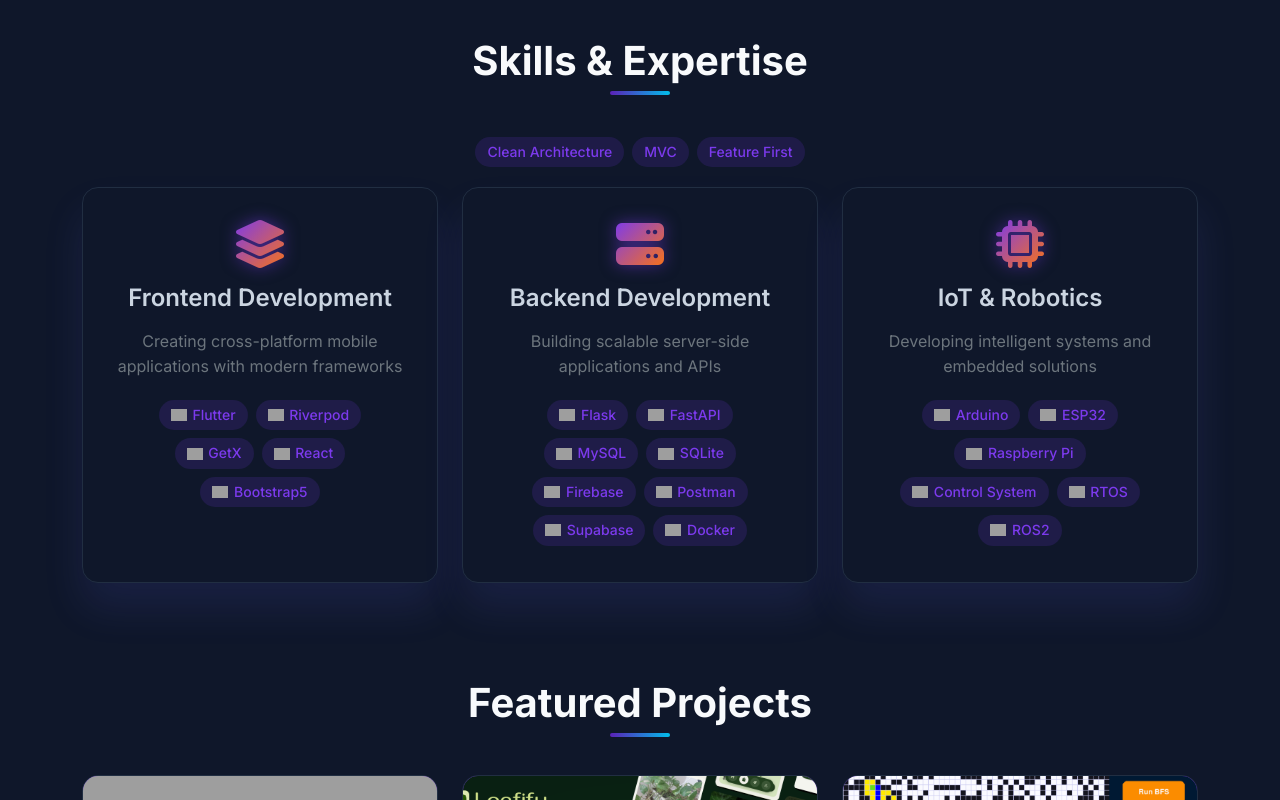
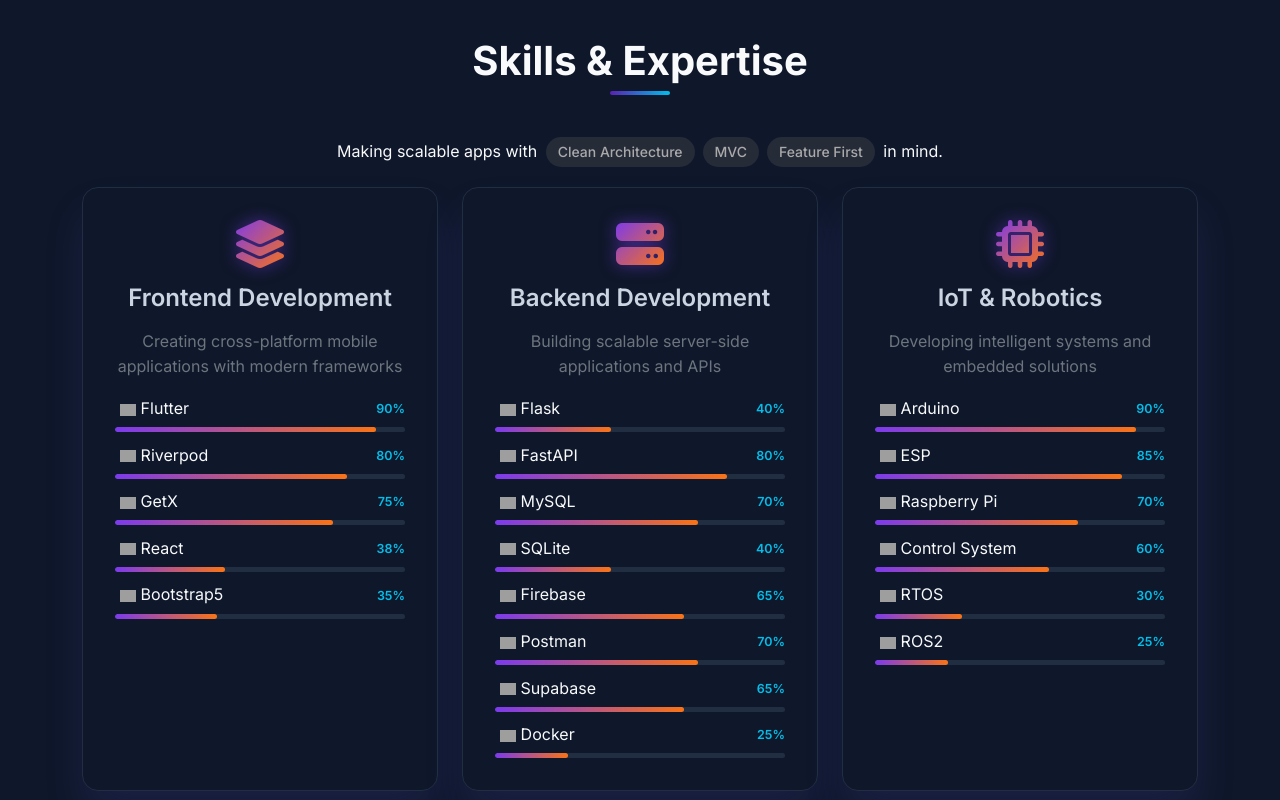
Before and after one commit to Naahian/naahian, a React (Create React App) app: page / in a window 1280 px wide. Shown: the part 800-1600 px from the top of the page. Built offline with nearby package versions, Linux system fonts and the light colour scheme; grey boxes are pictures that could not be loaded; some icons are missing.

Commit message:
skill ui,code animation update

```diff
--- a/public/index.html
+++ b/public/index.html
@@ -3,7 +3,7 @@
 
 <head>
   <meta charset="utf-8" />
-  <link rel="icon" href="%PUBLIC_URL%/favicon.ico" />
+  <link rel="icon" href="%PUBLIC_URL%/favicon.png" />
   <meta name="viewport" content="width=device-width, initial-scale=1" />
   <meta name="theme-color" content="#000000" />
   <meta name="description" content="Web site created using create-react-app" />
--- a/src/App.css
+++ b/src/App.css
@@ -216,7 +216,6 @@
 
 
 /* Skill Section */
-
 .skill-card {
   background: var(--bg-primary);
   border: 1px solid var(--border-color);
@@ -280,8 +279,8 @@
   display: inline-flex;
   align-items: center;
   gap: 0.35rem;
-  background: var(--primary-light);
-  color: var(--primary-color);
+  background: #55555555;
+  color: #aaa;
   padding: 0.25rem 0.75rem;
   border-radius: 20px;
   font-size: 0.875rem;
@@ -292,7 +291,58 @@
 .badge-icon {
   width: 16px;
   height: 16px;
+  margin: 0.3rem;
   object-fit: contain;
+}
+
+.skill-items-list {
+  display: flex;
+  flex-direction: column;
+  gap: 0.65rem;
+  text-align: left;
+}
+
+.skill-item {
+  display: flex;
+  flex-direction: column;
+  gap: 0.3rem;
+}
+
+.skill-item-header {
+  display: flex;
+  justify-content: space-between;
+  align-items: center;
+}
+
+.skill-percentage {
+  font-size: 0.78rem;
+  font-weight: 600;
+  color: var(--accent-color);
+  min-width: 36px;
+  text-align: right;
+}
+
+.skill-bar-track {
+  width: 100%;
+  height: 5px;
+  background: var(--border-color);
+  border-radius: 99px;
+  overflow: hidden;
+}
+
+.skill-bar-fill {
+  height: 100%;
+  width: 0%;
+  border-radius: 99px;
+  background: linear-gradient(90deg, #7c3aed, #f97316);
+  animation: fillBar 1.2s ease forwards;
+  animation-delay: 0.2s;
+}
+
+@keyframes fillBar {
+  to {
+    width: var(--target-width);
+  }
 }
 
 /* projects */
--- a/src/components/code.css
+++ b/src/components/code.css
@@ -9,7 +9,7 @@
     position: relative;
     overflow: hidden;
     box-shadow: 0 20px 40px var(--shadow-color);
-    animation: hoverApear .7s ease;
+    animation: hoverApear 1s ease;
 }
 
 .code-container::before {
@@ -24,13 +24,13 @@
             transparent,
             var(--accent-color),
             transparent);
-    animation: borderGlow 4s ease-in-out infinite;
+    animation: borderGlow 2s ease-in-out infinite;
     filter: blur(1px);
 }
 
 @keyframes hoverApear {
     0% {
-        transform: translateY(4rem) rotateZ(3deg) scale(.8);
+        transform: translateY(4rem) rotateZ(8deg) scale(.6);
         opacity: .3;
     }
 
--- a/src/components/skills.jsx
+++ b/src/components/skills.jsx
@@ -5,14 +5,13 @@
         {
             category: "Frontend Development",
             icon: "fa-solid fa-layer-group",
-
             description: "Creating cross-platform mobile applications with modern frameworks",
             items: [
-                { name: "Flutter", icon: "https://cdn.jsdelivr.net/gh/devicons/devicon/icons/flutter/flutter-original.svg" },
-                { name: "Riverpod", icon: "https://riverpod.dev/img/logo.svg" },
-                { name: "GetX", icon: "https://cdn.jsdelivr.net/gh/devicons/devicon/icons/dart/dart-original.svg" },
-                { name: "React", icon: "https://cdn.jsdelivr.net/gh/devicons/devicon/icons/react/react-original.svg" },
-                { name: "Bootstrap5", icon: "https://cdn.jsdelivr.net/gh/devicons/devicon/icons/bootstrap/bootstrap-original.svg" },
+                { name: "Flutter", icon: "https://cdn.jsdelivr.net/gh/devicons/devicon/icons/flutter/flutter-original.svg", percentage: 90 },
+                { name: "Riverpod", icon: "https://riverpod.dev/img/logo.svg", percentage: 80 },
+                { name: "GetX", icon: "https://cdn.jsdelivr.net/gh/devicons/devicon/icons/dart/dart-original.svg", percentage: 75 },
+                { name: "React", icon: "https://cdn.jsdelivr.net/gh/devicons/devicon/icons/react/react-original.svg", percentage: 38 },
+                { name: "Bootstrap5", icon: "https://cdn.jsdelivr.net/gh/devicons/devicon/icons/bootstrap/bootstrap-original.svg", percentage: 35 },
             ],
         },
         {
@@ -20,14 +19,14 @@
             icon: "fa-solid fa-server",
             description: "Building scalable server-side applications and APIs",
             items: [
-                { name: "Flask", icon: "https://cdn.jsdelivr.net/gh/devicons/devicon/icons/flask/flask-original.svg" },
-                { name: "FastAPI", icon: "https://cdn.jsdelivr.net/gh/devicons/devicon/icons/fastapi/fastapi-original.svg" },
-                { name: "MySQL", icon: "https://cdn.jsdelivr.net/gh/devicons/devicon/icons/mysql/mysql-original.svg" },
-                { name: "SQLite", icon: "https://cdn.jsdelivr.net/gh/devicons/devicon/icons/sqlite/sqlite-original.svg" },
-                { name: "Firebase", icon: "https://cdn.jsdelivr.net/gh/devicons/devicon/icons/firebase/firebase-plain.svg" },
-                { name: "Postman", icon: "https://cdn.jsdelivr.net/gh/devicons/devicon/icons/postman/postman-original.svg" },
-                { name: "Supabase", icon: "https://cdn.jsdelivr.net/gh/devicons/devicon/icons/supabase/supabase-original.svg" },
-                { name: "Docker", icon: "https://cdn.jsdelivr.net/gh/devicons/devicon/icons/docker/docker-original.svg" },
+                { name: "Flask", icon: "https://cdn.jsdelivr.net/gh/devicons/devicon/icons/flask/flask-original.svg", percentage: 40 },
+                { name: "FastAPI", icon: "https://cdn.jsdelivr.net/gh/devicons/devicon/icons/fastapi/fastapi-original.svg", percentage: 80 },
+                { name: "MySQL", icon: "https://cdn.jsdelivr.net/gh/devicons/devicon/icons/mysql/mysql-original.svg", percentage: 70 },
+                { name: "SQLite", icon: "https://cdn.jsdelivr.net/gh/devicons/devicon/icons/sqlite/sqlite-original.svg", percentage: 40 },
+                { name: "Firebase", icon: "https://cdn.jsdelivr.net/gh/devicons/devicon/icons/firebase/firebase-plain.svg", percentage: 65 },
+                { name: "Postman", icon: "https://cdn.jsdelivr.net/gh/devicons/devicon/icons/postman/postman-original.svg", percentage: 70 },
+                { name: "Supabase", icon: "https://cdn.jsdelivr.net/gh/devicons/devicon/icons/supabase/supabase-original.svg", percentage: 65 },
+                { name: "Docker", icon: "https://cdn.jsdelivr.net/gh/devicons/devicon/icons/docker/docker-original.svg", percentage: 25 },
             ],
         },
         {
@@ -35,15 +34,14 @@
             icon: "fa-solid fa-microchip",
             description: "Developing intelligent systems and embedded solutions",
             items: [
-                { name: "Arduino", icon: "https://cdn.jsdelivr.net/gh/devicons/devicon/icons/arduino/arduino-original.svg" },
-                { name: "ESP32", icon: "https://cdn.jsdelivr.net/npm/simple-icons@v16/icons/espressif.svg" },
-                { name: "Raspberry Pi", icon: "https://cdn.jsdelivr.net/gh/devicons/devicon/icons/raspberrypi/raspberrypi-original.svg" },
-                { name: "Control System", icon: "https://img.icons8.com/?size=100&id=15163&format=png&color=000000" },
-                { name: "RTOS", icon: "https://img.icons8.com/?size=100&id=tU0pohYbgHJW&format=png&color=000000" },
-                { name: "ROS2", icon: "https://cdn.jsdelivr.net/gh/devicons/devicon/icons/ros/ros-original.svg" },
+                { name: "Arduino", icon: "https://cdn.jsdelivr.net/gh/devicons/devicon/icons/arduino/arduino-original.svg", percentage: 90 },
+                { name: "ESP", icon: "https://cdn.jsdelivr.net/npm/simple-icons@v16/icons/espressif.svg", percentage: 85 },
+                { name: "Raspberry Pi", icon: "https://cdn.jsdelivr.net/gh/devicons/devicon/icons/raspberrypi/raspberrypi-original.svg", percentage: 70 },
+                { name: "Control System", icon: "https://img.icons8.com/?size=100&id=15163&format=png&color=000000", percentage: 60 },
+                { name: "RTOS", icon: "https://img.icons8.com/?size=100&id=tU0pohYbgHJW&format=png&color=000000", percentage: 30 },
+                { name: "ROS2", icon: "https://cdn.jsdelivr.net/gh/devicons/devicon/icons/ros/ros-original.svg", percentage: 25 },
             ],
         },
-
     ];
 
     other_skills = ["Clean Architecture", "MVC", "Feature First"]
@@ -63,9 +61,11 @@
                                     </div>
                                     <h4 style={{ color: "var(--text-secondary)" }}>{cat.category}</h4>
                                     <p className="text-secondary mb-3">{cat.description}</p>
-                                    <div>
+                                    <div className="skill-items-list">
                                         {cat.items.map((item) => (
-                                            <span key={item.name} className="skill-badge">
+                                            <div key={item.name} className="skill-item">
+                                                <div className="skill-item-header">
+                                                    <span >
                                                         <img
                                                             src={item.icon}
                                                             alt={item.name}
@@ -73,6 +73,15 @@
                                                         />
                                                         {item.name}
                                                     </span>
+                                                    <span className="skill-percentage">{item.percentage}%</span>
+                                                </div>
+                                                <div className="skill-bar-track">
+                                                    <div
+                                                        className="skill-bar-fill"
+                                                        style={{ "--target-width": `${item.percentage}%` }}
+                                                    ></div>
+                                                </div>
+                                            </div>
                                         ))}
                                     </div>
                                 </div>
@@ -87,11 +96,11 @@
     buildOtherSkills() {
         return (
             <div style={{ paddingBottom: "1rem" }}>
-                {this.other_skills.map((item) => (
-                    <span key={item} className="skill-badge">
+                Making scalable apps with {this.other_skills.map((item) => (
+                    <span key={item} className='skill-badge'>
                         {item}
                     </span>
-                ))}
+                ))} in mind.
             </div>
         );
     }
```
Also changed, not shown: public/favicon.png (added), 1 other file (tests, documents, lock files or other folders). Lines whose indentation alone changed are shown as unchanged.
